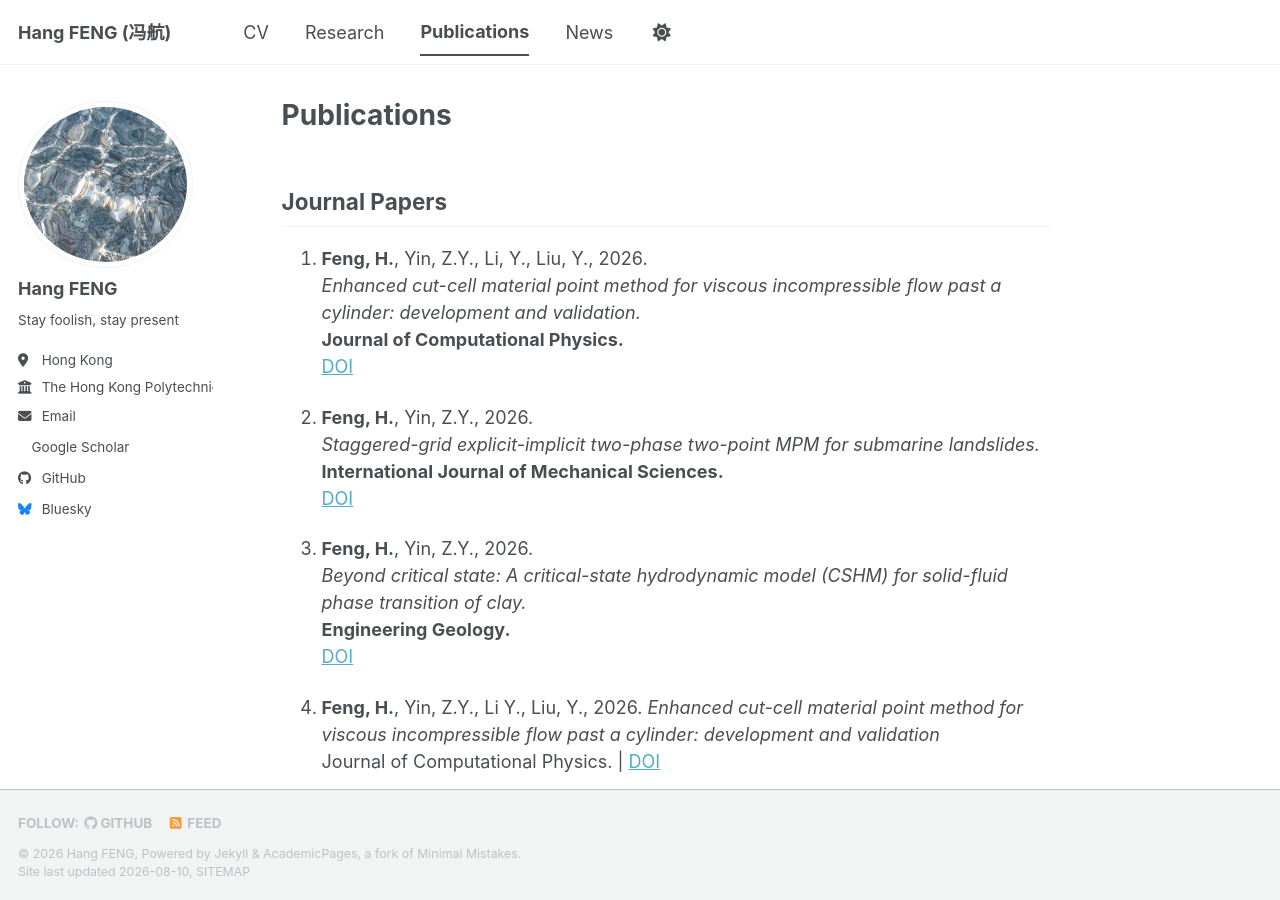
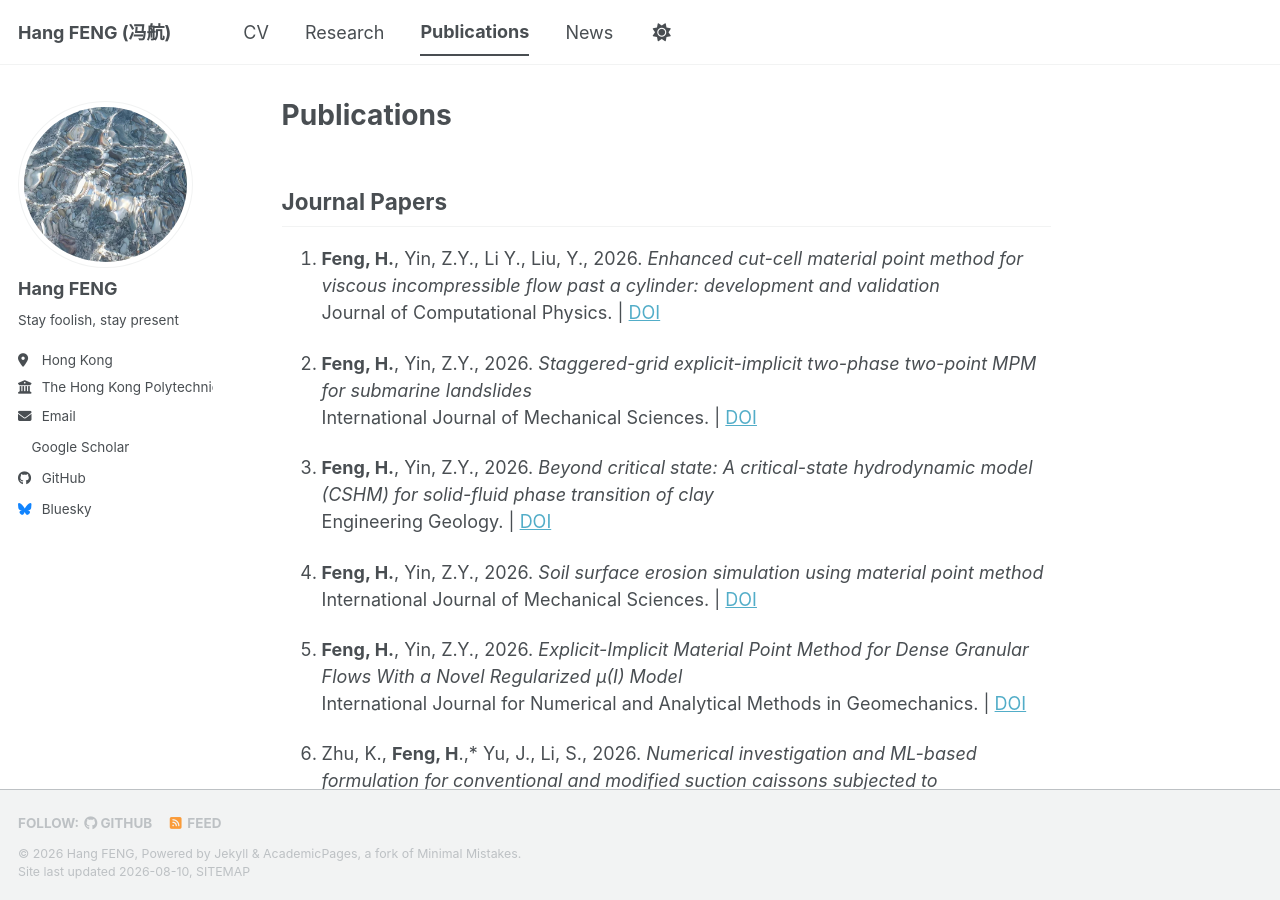
Before and after one commit to fenghang454/fenghang454.github.io, a Jekyll site: the page built from _pages/publications.md, in a window 1280 px wide and 900 px high. Built offline with Jekyll 4.4.1, drawn with Linux system fonts in a browser that asks for light colours; a style sheet for code colours, icons or effects is not loaded.

Commit message:
Update publications.md

```diff
--- a/_pages/publications.md
+++ b/_pages/publications.md
@@ -5,21 +5,6 @@ author_profile: true
 ---
 
 ## Journal Papers
-16. **Feng, H.**, Yin, Z.Y., Li, Y., Liu, Y., 2026.
-    *Enhanced cut-cell material point method for viscous incompressible flow past a cylinder: development and validation.*
-    **Journal of Computational Physics.**
-    [DOI](https://doi.org/10.1016/j.jcp.2026.115120)
-
-15. **Feng, H.**, Yin, Z.Y., 2026.
-    *Staggered-grid explicit-implicit two-phase two-point MPM for submarine landslides.*
-    **International Journal of Mechanical Sciences.**
-    [DOI](https://doi.org/10.1016/j.ijmecsci.2026.111652)
-
-14. **Feng, H.**, Yin, Z.Y., 2026.
-    *Beyond critical state: A critical-state hydrodynamic model (CSHM) for solid-fluid phase transition of clay.*
-    **Engineering Geology.**
-    [DOI](https://doi.org/10.1016/j.enggeo.2026.108671)
-
 16. **Feng, H.**, Yin, Z.Y., Li Y., Liu, Y., 2026.
    *Enhanced cut-cell material point method for viscous incompressible flow past a cylinder: development and validation*
    Journal of Computational Physics.   | [DOI](https://doi.org/10.1016/j.jcp.2026.115120)
```
